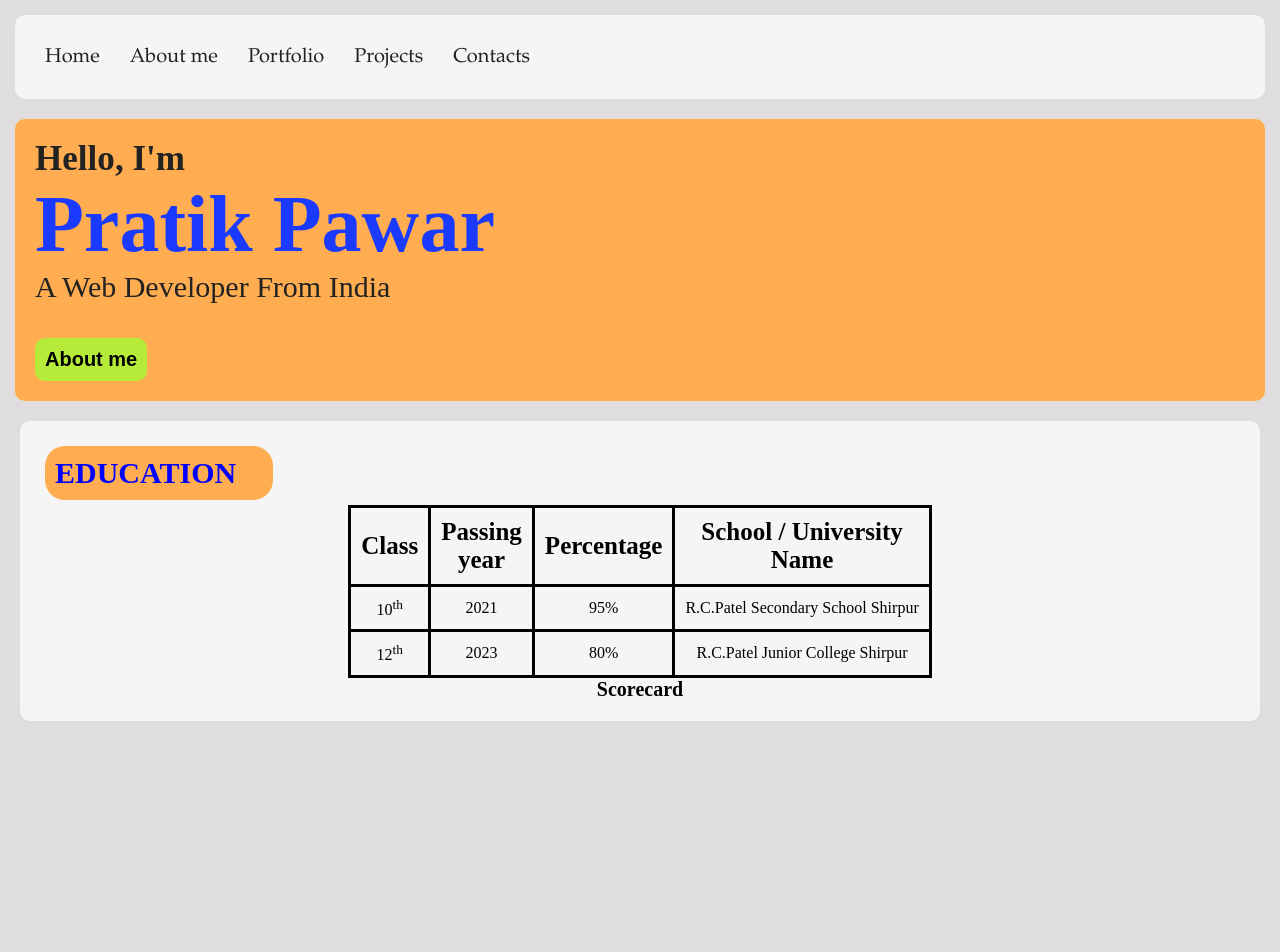
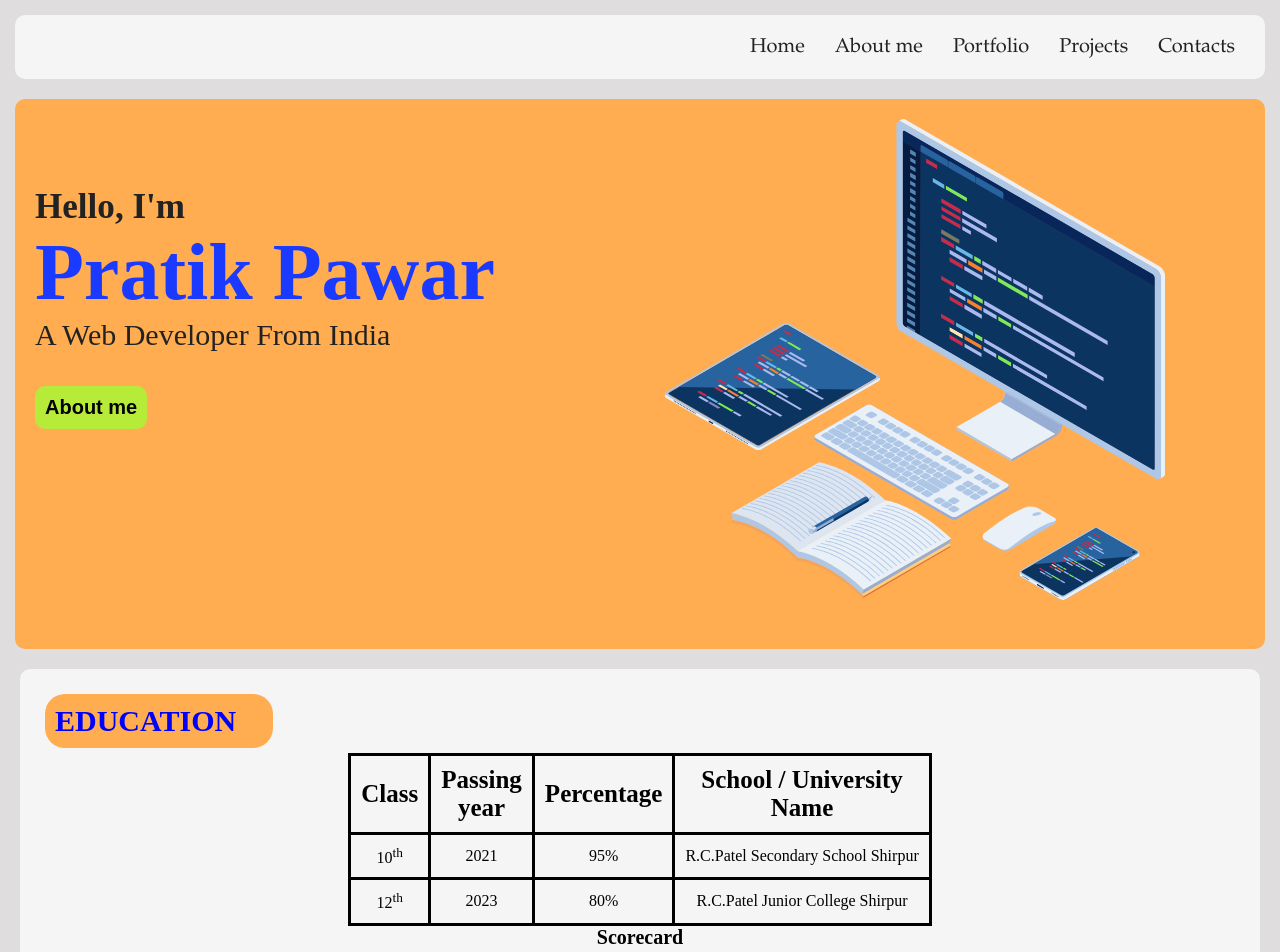
Before and after one commit to Pratikpawar13/Portfolio, a plain HTML site: page index.html in a window 1280 px wide. Shown: the top 952 px of the page. Before the commit the page ends 800 px from the top, so only its background shows below. Drawn offline with Linux system fonts and the light colour scheme.

Commit message:
svg img added

```diff
--- a/index.html
+++ b/index.html
@@ -15,7 +15,9 @@
             <a class="hover" href="#">Contacts</a>
     </div>
     <div class="header">
+        <img class="head_img" src="imges/header img.svg" alt="head img.svg">
         <div class="info">
+            <br><br>
             <h3>Hello, I'm</h3>
             <h1>Pratik Pawar</h1>
             <p>A Web Developer From India</p>
--- a/style.css
+++ b/style.css
@@ -10,20 +10,27 @@ body{
     border-radius: 10px;
     padding: 15px;
     font-size: 20px;
+    display: flex;
+    justify-content: flex-end;
     background-color: whitesmoke;
-    display: flex;
+
 }
 .nav a{
     text-decoration: none;
-    padding: 15px;
+    padding: 5px 15px 5px 15px;
     color: rgb(35, 33, 33);
-    float: right;
     font-family: book antiqua;
 }
 .header{
     background-color: rgb(255, 173, 80);
     margin: 2px 15px 2px 15px;
     border-radius: 10px;
+    height: 550px;
+}
+.head_img{
+    width: 500px;
+    float: right;
+    padding: 20px 100px;
 }
 .info{
     margin: 20px 0px 20px 0px;
@@ -32,10 +39,34 @@ body{
     font-size: 30px;
 }
 .hover:hover{
-    color: rgb(238, 127, 0);
+    color:rgb(238, 127, 0);
     font-weight: 700;
-    text-decoration: underline;
+    font-size: 22px;
 
+}
+.hover{
+    display: inline-block;
+    position: relative;
+}
+.hover::after {
+    content: '';
+    position: absolute;
+    width: 100%;
+    transform: scaleX(0);
+    height: 3px;
+    bottom: 0;
+    left: 0;
+    background-color: rgb(238, 127, 0);
+    transition: transform 0.25s ease-out;
+}
+.hover:hover::after {
+    transform: scaleX(1);
+}
+.hover::after {
+    transform-origin: bottom right;
+}
+.hover:hover::after {
+    transform-origin: bottom left;
 }
 h3+h1{
     color: rgb(27, 58, 255);
@@ -86,3 +117,14 @@ th{
     font-family: 'Times New Roman', Times, serif;
 
 }
+@media screem and(max-width:600px){
+    body{
+        .header{
+            height: auto;
+        }
+        .head_img{
+            width: 0px;
+
+        }
+    }
+}
```
Also changed, not shown: imges/header img.svg (added).
